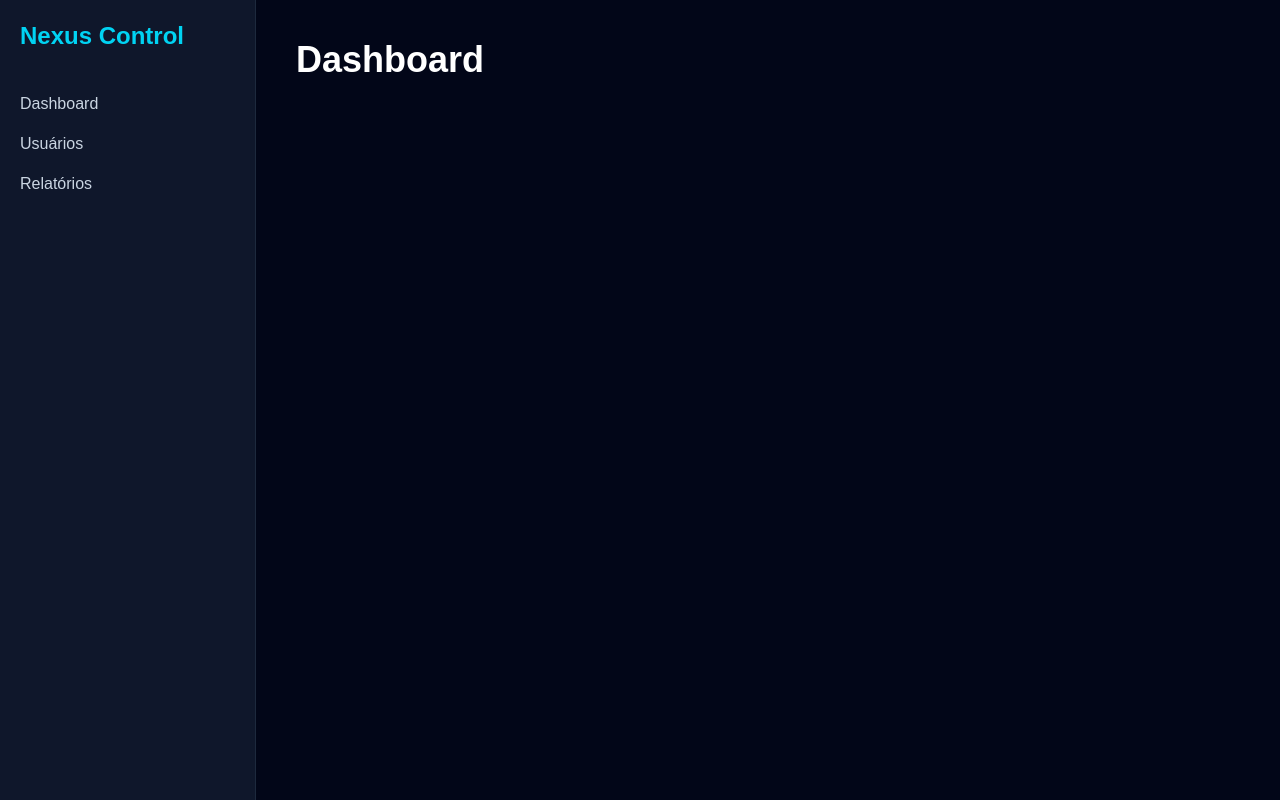
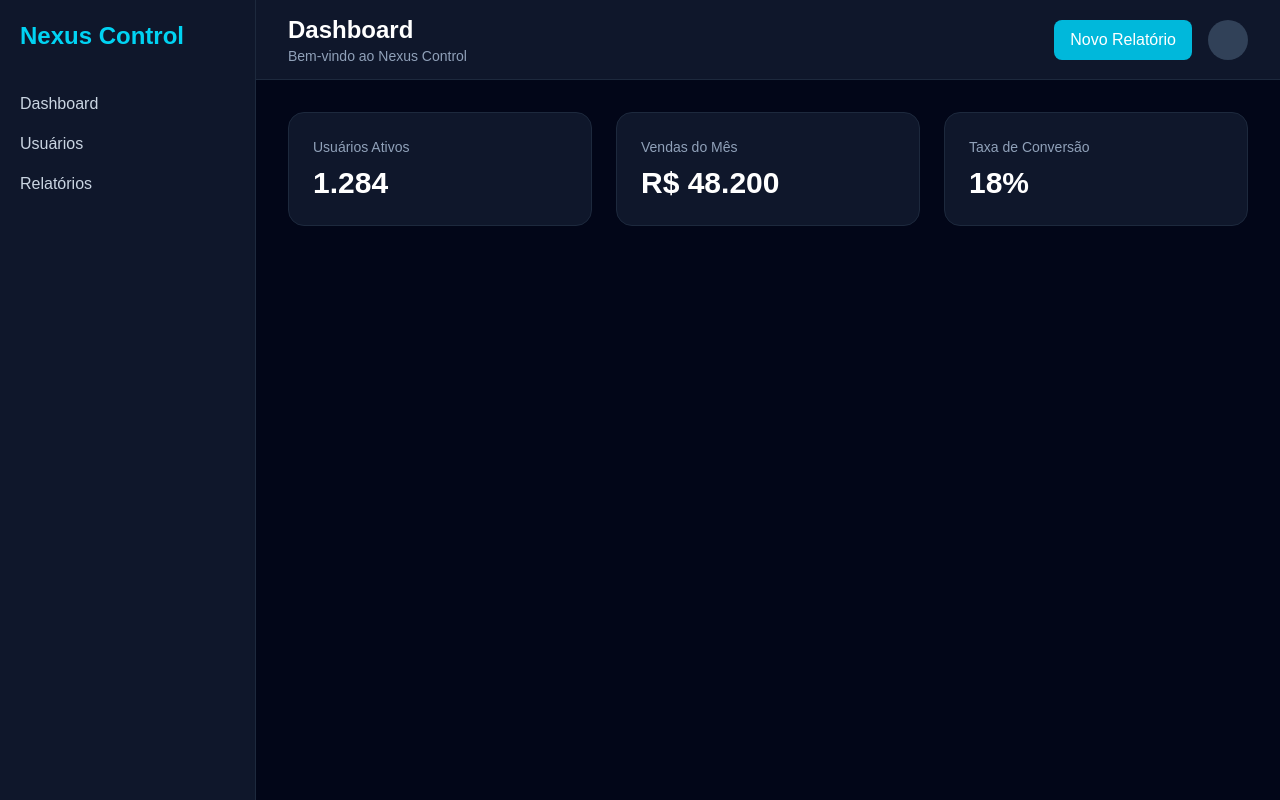
Before and after one commit to AlexCarc/NexusControl, a React (Vite) app in the folder client/: page / in a window 1280 px wide. Built offline with nearby package versions, Linux system fonts and the light colour scheme.

Commit message:
feat: create dashboard metrics cards

```diff
--- a/client/src/App.tsx
+++ b/client/src/App.tsx
@@ -1,15 +1,41 @@
 import { Sidebar } from "./layouts/Sidebar";
+import { Navbar } from "./components/Navbar";
+import { MetricCard } from "./components/MetricCard";
 
 function App() {
   return (
-    <div className="flex">
+    <div className="flex bg-slate-950 min-h-screen">
+
       <Sidebar />
 
-      <main className="flex-1 p-10 bg-slate-950 text-white">
-        <h1 className="text-4xl font-bold">
-          Dashboard
-        </h1>
-      </main>
+      <div className="flex-1">
+
+        <Navbar />
+
+        <main className="p-8">
+
+          <div className="grid grid-cols-3 gap-6">
+
+            <MetricCard
+              title="Usuários Ativos"
+              value="1.284"
+            />
+
+            <MetricCard
+              title="Vendas do Mês"
+              value="R$ 48.200"
+            />
+
+            <MetricCard
+              title="Taxa de Conversão"
+              value="18%"
+            />
+
+          </div>
+
+        </main>
+
+      </div>
     </div>
   )
 }
--- /dev/null
+++ b/client/src/components/MetricCard.tsx
@@ -0,0 +1,18 @@
+type MetricCardProps = {
+  title: string
+  value: string
+}
+
+export function MetricCard({ title, value }: MetricCardProps) {
+  return (
+    <div className="bg-slate-900 p-6 rounded-2xl border border-slate-800">
+      <p className="text-slate-400 text-sm">
+        {title}
+      </p>
+
+      <h2 className="text-3xl font-bold text-white mt-2">
+        {value}
+      </h2>
+    </div>
+  )
+}
--- /dev/null
+++ b/client/src/components/Navbar.tsx
@@ -0,0 +1,24 @@
+export function Navbar() {
+  return (
+    <header className="w-full h-20 bg-slate-900 border-b border-slate-800 flex items-center justify-between px-8">
+
+      <div>
+        <h1 className="text-2xl font-bold text-white">
+          Dashboard
+        </h1>
+
+        <p className="text-slate-400 text-sm">
+          Bem-vindo ao Nexus Control
+        </p>
+      </div>
+
+      <div className="flex items-center gap-4">
+        <button className="bg-cyan-500 hover:bg-cyan-600 transition px-4 py-2 rounded-lg font-medium">
+          Novo Relatório
+        </button>
+
+        <div className="w-10 h-10 rounded-full bg-slate-700"></div>
+      </div>
+    </header>
+  )
+}
```
